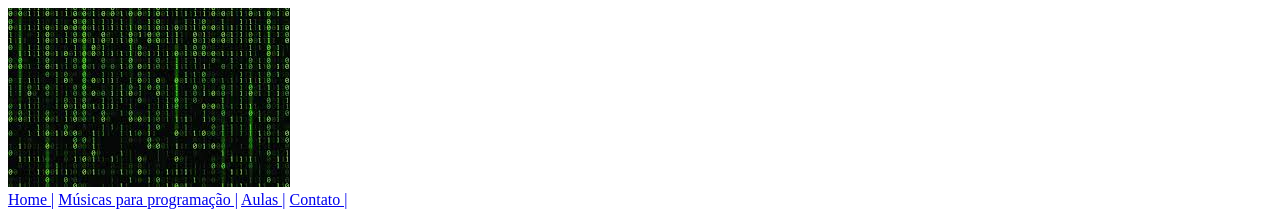
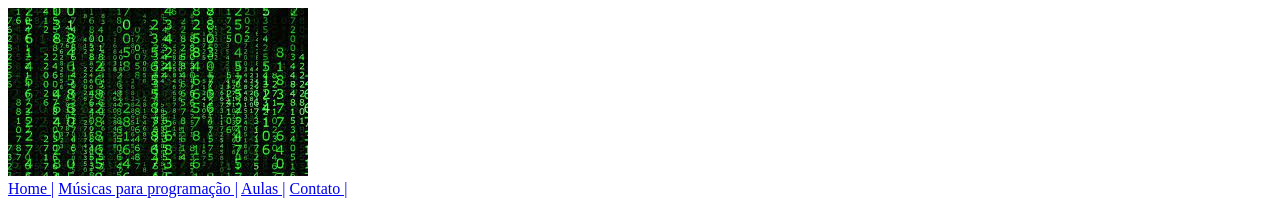
Before and after one commit to ClaudioJM/profcode, a plain HTML site: page index.html in a window 1280 px wide. Shown: the top 215 px of the page. Drawn offline with Linux system fonts and the light colour scheme.

Commit message:
alterada imagem de cabecalho para jpg

```diff
--- a/index.html
+++ b/index.html
@@ -8,7 +8,7 @@
 </head>
 <body>
     <header>
-        <img src="./img/cabecalho.jfif" alt="Imagem-Cabecalho">
+        <img src="./img/cabecalho.jpg" alt="Imagem-Cabecalho">
     </header>
     <nav>
         <a href="./index.html">Home |</a>
```
Also changed, not shown: img/cabecalho.jfif (deleted), img/cabecalho.jpg (added).
